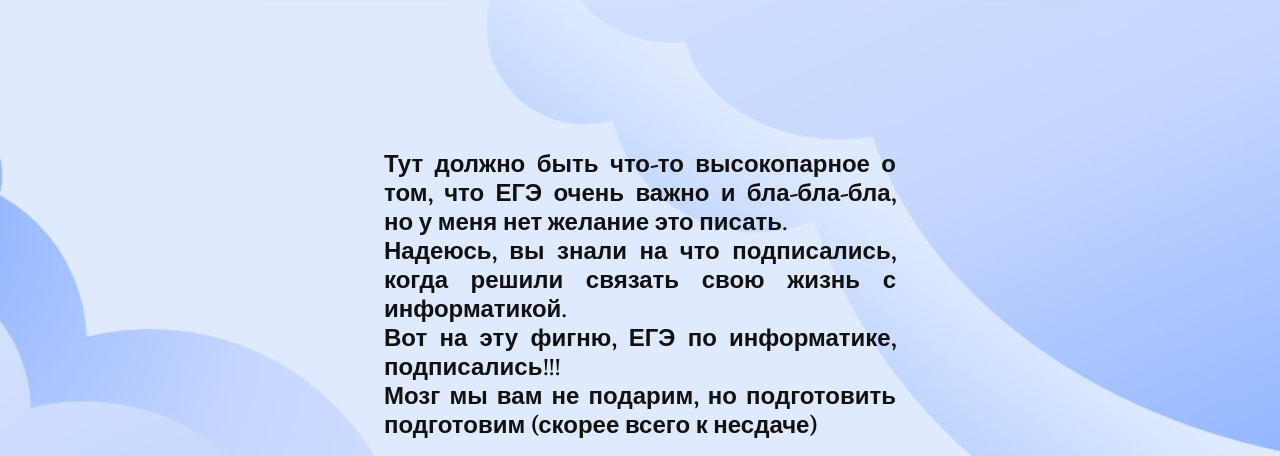
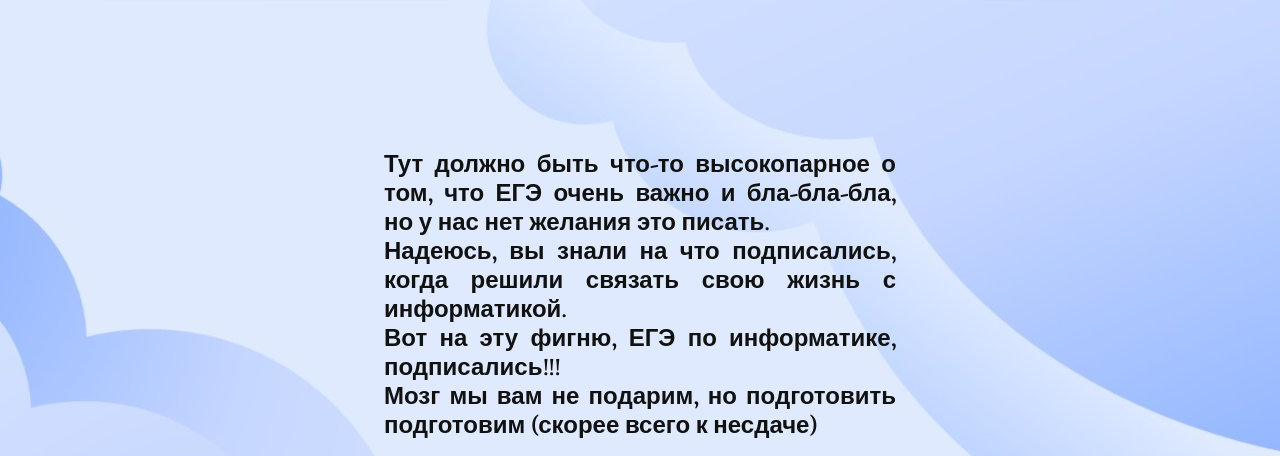
Before and after one commit to Koalka48/exam-trainer, a PHP site: page / in a window 1280 px wide. Shown: the part 800-1256 px from the top of the page. Run offline with PHP 8.4, Linux system fonts and the light colour scheme.

Commit message:
Update index.php

```diff
--- a/ege/index.php
+++ b/ege/index.php
@@ -20,7 +20,7 @@
 	<main>
 	<!-- Основное содержимое -->
 		<div class="start_text">
-			<h2>Тут должно быть что-то высокопарное о том, что ЕГЭ очень важно и бла-бла-бла, но у меня нет желание это писать.</h2>
+			<h2>Тут должно быть что-то высокопарное о том, что ЕГЭ очень важно и бла-бла-бла, но у нас нет желания это писать.</h2>
 			<h2>Надеюсь, вы знали на что подписались, когда решили связать свою жизнь с информатикой.</h2>
 			<h2>Вот на эту фигню, ЕГЭ по информатике, подписались!!!</h2>
 			<h2>Мозг мы вам не подарим, но подготовить подготовим (скорее всего к несдаче)</h2>
```
